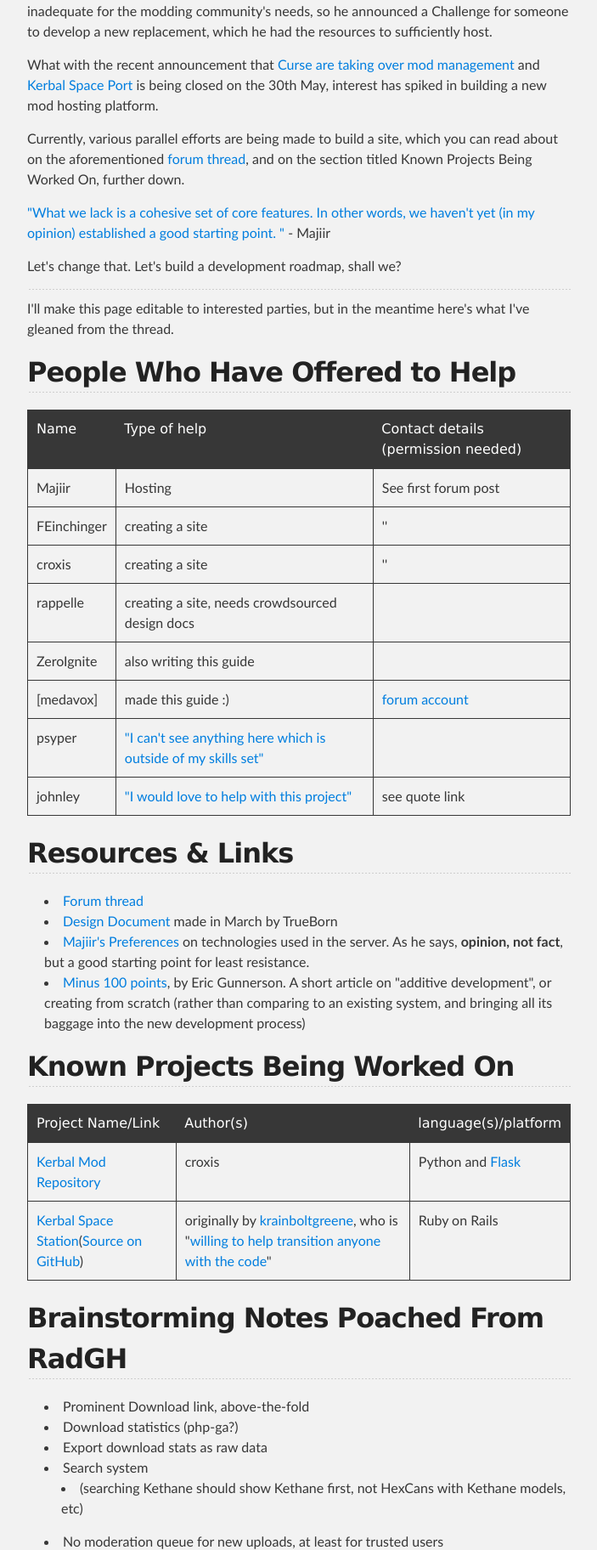
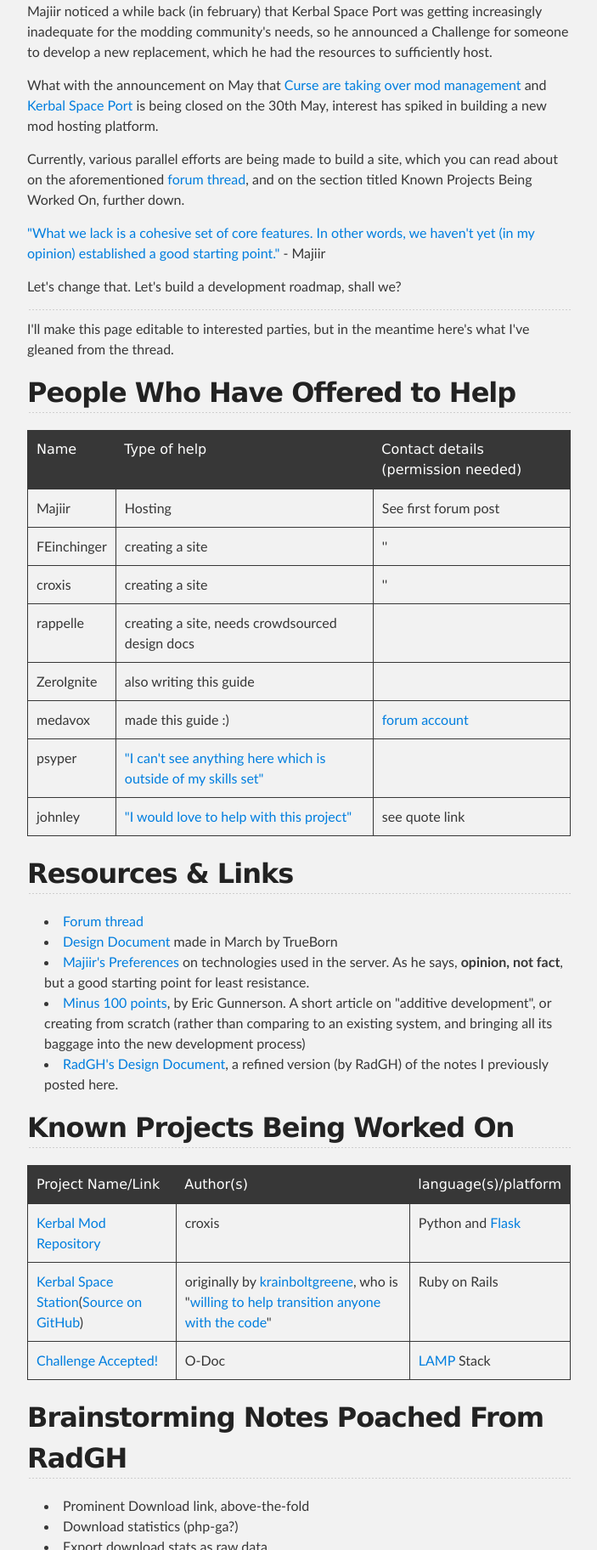
Before and after one commit to medavox/old-replaceport-wiki, a plain HTML site: page index.html in a window 1280 px wide. Shown: the part 763-2587 px from the top of the page at 85% size, without its empty margins (288-991 px from the left). Drawn offline with Linux system fonts and the light colour scheme.

Commit message:
Replace master branch with page content via GitHub

```diff
--- a/index.html
+++ b/index.html
@@ -32,22 +32,22 @@
 
 <p>This page is a central repository of all useful information for people helping to create a community-run Kerbal Space Program mod hosting site.</p>
 
+<p>UPDATE: Slight change of purpose: because several people are now writing their own design documents (which are better than anything I would have time to create), this page now <strong>links to useful info, rather than hosts it</strong>. More of a portal than a design document itself.</p>
+
 <p>See this forum thread: <a href="http://forum.kerbalspaceprogram.com/threads/71133-Community-Mod-Repository-and-The-Majiir-Challenge">forum thread</a></p>
-
-<p>The thread is getting rather long, so I thought I'd create somewhere we could add information, both for reference, and to get new people up to speed without having ot trawl 20+ forum pages.</p>
 
 <p><strong>Nothing is set in stone yet</strong>, so if you have a better idea about something listed here, <strong>please say so</strong>. Or if you know of a better place to host this info, feel free to do so. Ask me and I can provide you with the Markdown or HTML source (tables are annoying to copy).</p>
 
 <h2>
 <a name="the-story-so-far" class="anchor" href="#the-story-so-far"><span class="octicon octicon-link"></span></a>The Story So Far</h2>
 
-<p>OK, so Majiir noticed a while back that Kerbal Space Port was getting increasingly inadequate for the modding community's needs, so he announced a Challenge for someone to develop a new replacement, which he had the resources to sufficiently host.</p>
+<p>Majiir noticed a while back (in february) that Kerbal Space Port was getting increasingly inadequate for the modding community's needs, so he announced a Challenge for someone to develop a new replacement, which he had the resources to sufficiently host.</p>
 
-<p>What with the recent announcement that <a href="http://kerbaldevteam.tumblr.com/post/84927345579/kerbal-space-program-curse-com-partner-together-for">Curse are taking over mod management</a> and <a href="http://kerbalspaceport.com/">Kerbal Space Port</a> is being closed on the 30th May, interest has spiked in building a new mod hosting platform.</p>
+<p>What with the announcement on May that <a href="http://kerbaldevteam.tumblr.com/post/84927345579/kerbal-space-program-curse-com-partner-together-for">Curse are taking over mod management</a> and <a href="http://kerbalspaceport.com/">Kerbal Space Port</a> is being closed on the 30th May, interest has spiked in building a new mod hosting platform.</p>
 
 <p>Currently, various parallel efforts are being made to build a site, which you can read about on the aforementioned <a href="http://forum.kerbalspaceprogram.com/threads/71133-Community-Mod-Repository-and-The-Majiir-Challenge">forum thread</a>, and on the section titled Known Projects Being Worked On, further down.</p>
 
-<p><a href="http://forum.kerbalspaceprogram.com/threads/71133-Community-Mod-Repository-and-The-Majiir-Challenge?p=1001647&amp;viewfull=1#post1001647">"What we lack is a cohesive set of core features. In other words, we haven't yet (in my opinion) established a good starting point. "</a> - Majiir</p>
+<p><a href="http://forum.kerbalspaceprogram.com/threads/71133-Community-Mod-Repository-and-The-Majiir-Challenge?p=1001647&amp;viewfull=1#post1001647">"What we lack is a cohesive set of core features. In other words, we haven't yet (in my opinion) established a good starting point."</a> - Majiir</p>
 
 <p>Let's change that. Let's build a development roadmap, shall we?</p>
 
@@ -89,7 +89,7 @@
 <td></td>
 </tr>
 <tr>
-<td>[medavox]</td>
+<td>medavox</td>
 <td>made this guide :)</td>
 <td><a href="http://forum.kerbalspaceprogram.com/members/74223-medavox">forum account</a></td>
 </tr>
@@ -115,6 +115,8 @@
 <a href="http://forum.kerbalspaceprogram.com/threads/71133-Community-Mod-Repository-and-The-Majiir-Challenge?p=1004462&amp;viewfull=1#post1004462">Majiir's Preferences</a> on technologies used in the server. As he says, <strong>opinion, not fact</strong>, but a good starting point for least resistance.</li>
 <li>
 <a href="http://blogs.msdn.com/b/ericgu/archive/2004/01/12/57985.aspx">Minus 100 points</a>, by Eric Gunnerson. A short article on "additive development", or creating from scratch (rather than comparing to an existing system, and bringing all its baggage into the new development process)</li>
+<li>
+<a href="https://docs.google.com/document/d/1qvzyA1vLMmfBkxFihQJpl_XPMgoQaLjaF05O-8z4wBY/edit#heading=h.ecj0o5ek98cj">RadGH's Design Document</a>, a refined version (by RadGH) of the notes I previously posted here.</li>
 </ul><h2>
 <a name="known-projects-being-worked-on" class="anchor" href="#known-projects-being-worked-on"><span class="octicon octicon-link"></span></a>Known Projects Being Worked On</h2>
 
@@ -136,6 +138,12 @@
 <a href="http://www.kerbalstation.org/">Kerbal Space Station</a>(<a href="https://github.com/kerbalspaceprogram">Source on GitHub</a>)</td>
 <td>originally by <a href="http://www.reddit.com/user/krainboltgreene">krainboltgreene</a>, who is "<a href="http://www.reddit.com/r/KerbalSpaceProgram/comments/24yufz/a_bit_ago_i_built_kerbal_space_station_a_quick/">willing to help transition anyone with the code</a>"</td>
 <td>Ruby on Rails</td>
+</tr>
+<tr>
+<td><a href="http://forum.kerbalspaceprogram.com/threads/79223-Majiir-Mod-Repo-Challenge-Accepted!-O-Doc-on-Point">Challenge Accepted!</a></td>
+<td>O-Doc</td>
+<td>
+<a href="https://en.wikipedia.org/wiki/LAMP_%28software_bundle%29">LAMP</a> Stack</td>
 </tr>
 </tbody>
 </table><h2>
```
Also changed, not shown: params.json (+1 -1 lines).
